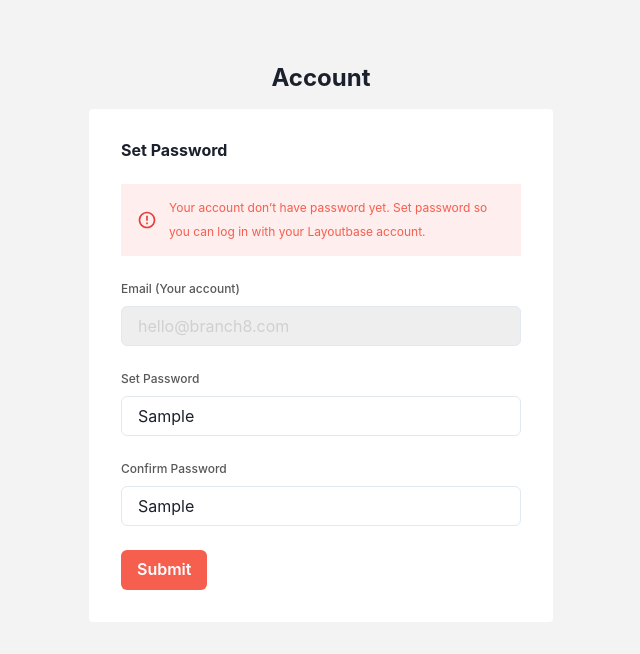
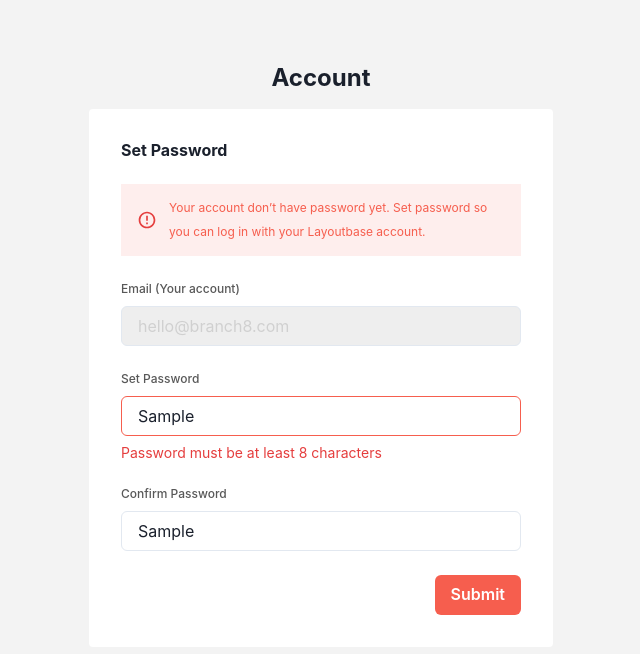
Before and after one commit to huycuongdao/account-form-exam, a React (Create React App) app: page / in a window 1280 px wide. Both pictures are taken after typing "Sample", "Sample" into the empty fields and a click on the button "Submit". Shown: the top 654 px of the page, without its empty margins (319-959 px from the left). Built offline with nearby package versions, Linux system fonts and the light colour scheme.

Commit message:
Add form validation

```diff
--- a/src/App.tsx
+++ b/src/App.tsx
@@ -10,33 +10,13 @@ import {
   AlertIcon,
   AlertDescription,
   Input,
-  Button
+  Button,
+  FormErrorMessage,
 } from "@chakra-ui/react";
+import { useForm } from "react-hook-form";
 import { RiErrorWarningLine } from "react-icons/ri";
 
 /*
-Task:
-  - 處理表單畫面（包括錯誤狀態），請參考以下連結
-    - https://www.sketch.com/s/47b60fce-ba90-4120-bc86-6d844bc19b38/a/eKGWzAp#Inspector
-    - https://www.sketch.com/s/47b60fce-ba90-4120-bc86-6d844bc19b38/a/GmQeyV8#Inspector
-  - 新增 theme 並透過 theme 客製化元件樣式，像是 Button, Input 等
-    - https://chakra-ui.com/docs/theming/customize-theme
-    - https://www.sketch.com/s/47b60fce-ba90-4120-bc86-6d844bc19b38/a/R1xJkPZ#Inspector
-  - 透過 react-hook-form 實作表單行為
-      - ref: https://react-hook-form.com/
-  - 完成表單驗證
-    - 密碼欄位都必填
-    - 密碼格式錯誤
-      - Minimum eight characters, at least one letter, one number and one special character.
-        - A-Z, a-z
-        - 0-9
-        - special character
-          - !@#$%^&*()_+
-    - 確認密碼格式錯誤
-      - Please make sure your passwords match.
-    - onBlur 事件觸發時，進行表單驗證
-    - 按下 Submit 按鈕後，印出 form data
-
 Task:
   - Create form layout, including error handling for invalid state
     - https://www.sketch.com/s/47b60fce-ba90-4120-bc86-6d844bc19b38/a/eKGWzAp
@@ -66,7 +46,26 @@ Style guide:
     - primaryHover: '#fc7365',
 
 */
+
+const PASSWORD_PATTERN = /^(?=.*[A-Za-z])(?=.*\d)(?=.*[@$!%*#?&])[A-Za-z\d@$!%*#?&]/;
+
+interface FormValues {
+  email: string;
+  password: string;
+  confirmPassword: string;
+}
+
 const AccountForm = () => {
+  const {
+    register,
+    handleSubmit,
+    formState: { errors },
+    getValues,
+  } = useForm<FormValues>({ mode: "onBlur" });
+
+  const onSubmit = (data: any) => console.log("submit", data);
+  const onError = (errors: any) => console.log("errors", errors);
+
   return (
     <Box bgColor="#f3f3f3" h="100vh">
       <Center>
@@ -89,11 +88,12 @@ const AccountForm = () => {
                 <Alert status="error" bgColor="#feeeed">
                   <AlertIcon as={RiErrorWarningLine} />
                   <AlertDescription fontSize="12px" color="#f65e4e">
-                    Your account don’t have password yet. Set password so you
-                    can log in with your Layoutbase account.
+                    Your account don’t have password yet. Set password so you can log in with your Layoutbase
+                    account.
                   </AlertDescription>
                 </Alert>
               </FormControl>
+
               <FormControl>
                 <FormLabel htmlFor="email" fontSize="12px" color="#585858">
                   Email (Your account)
@@ -106,34 +106,58 @@ const AccountForm = () => {
                     bgColor: "#eeeeee",
                     color: "#d0d0d0",
                     opacity: 1,
-                    cursor: "not-allowed"
+                    cursor: "not-allowed",
                   }}
+                  {...register("email")}
                 />
               </FormControl>
-              <FormControl>
+
+              <FormControl isInvalid={!!errors.password}>
                 <FormLabel htmlFor="password" fontSize="12px" color="#585858">
                   Set Password
                 </FormLabel>
                 <Input
                   id="password"
                   _focus={{ borderColor: "#f65e4e", boxShadow: "none" }}
+                  {...register("password", {
+                    required: "Password is required!",
+                    minLength: {
+                      value: 8,
+                      message: "Password must be at least 8 characters",
+                    },
+                    pattern: {
+                      value: PASSWORD_PATTERN,
+                      message: "Password must be at least one letter, one number and one special character.",
+                    },
+                  })}
                 />
+                {errors.password && <FormErrorMessage>{errors.password.message}</FormErrorMessage>}
               </FormControl>
-              <FormControl>
-                <FormLabel
-                  htmlFor="confirmPassword"
-                  fontSize="12px"
-                  color="#585858"
-                >
+
+              <FormControl isInvalid={!!errors.confirmPassword}>
+                <FormLabel htmlFor="confirmPassword" fontSize="12px" color="#585858">
                   Confirm Password
                 </FormLabel>
                 <Input
                   id="confirmPassword"
                   _focus={{ borderColor: "#f65e4e", boxShadow: "none" }}
+                  {...register("confirmPassword", {
+                    required: "Please confirm password!",
+                    validate: {
+                      matchesPreviousPassword: (value) => {
+                        const { password } = getValues();
+                        return password === value || "Please make sure your passwords match.";
+                      },
+                    },
+                  })}
                 />
+                {errors.confirmPassword && (
+                  <FormErrorMessage>{errors.confirmPassword?.message}</FormErrorMessage>
+                )}
               </FormControl>
+
               <FormControl>
-                <Flex>
+                <Flex justifyContent="flex-end">
                   <Button
                     type="submit"
                     size="md"
@@ -142,6 +166,7 @@ const AccountForm = () => {
                     _hover={{ bgColor: "#fc7365" }}
                     _active={{ bgColor: "#ee5140" }}
                     _focus={{ boxShadow: "none" }}
+                    onClick={handleSubmit(onSubmit, onError)}
                   >
                     Submit
                   </Button>
```
